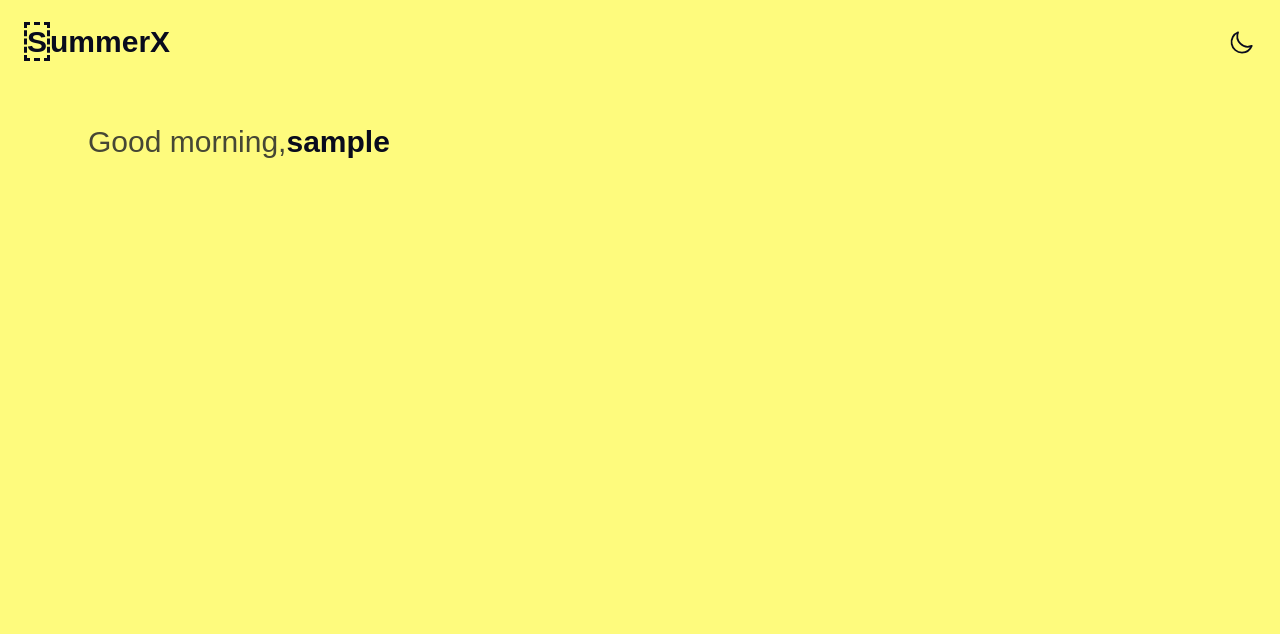
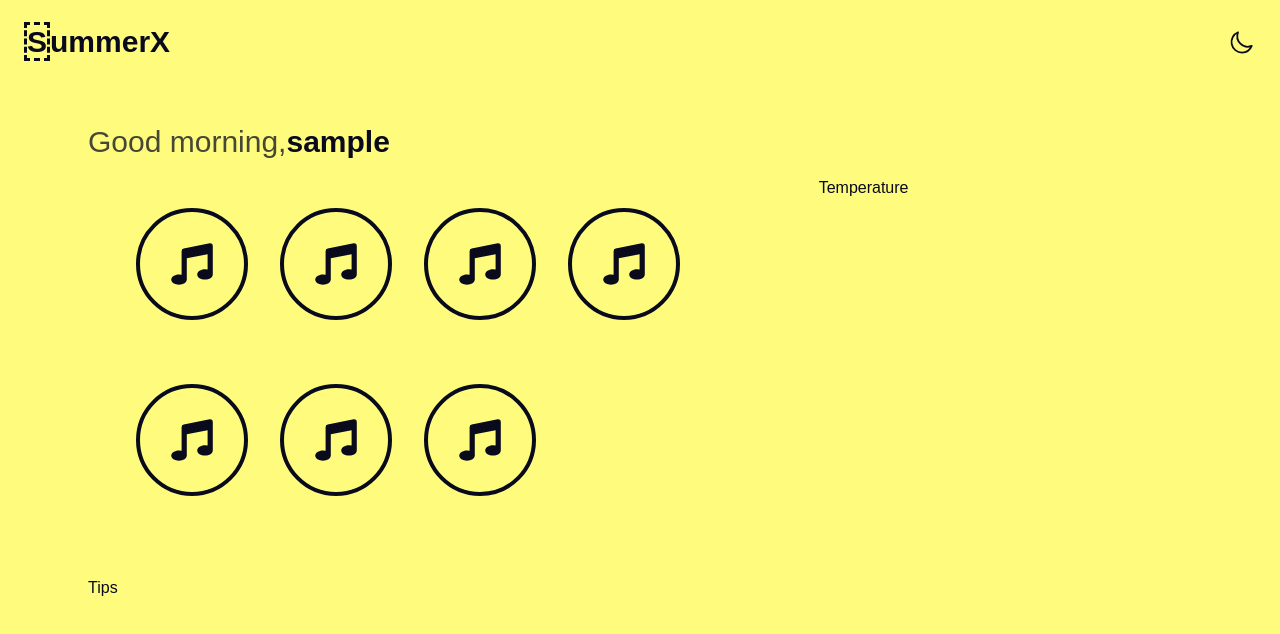
Before and after one commit to VishwaGauravIn/summerx, a Next.js app: page / in a window 1280 px wide. Shown: the top 634 px of the page. Built offline with nearby package versions, Linux system fonts and the light colour scheme; sample sign-in values are in the browser's storage.

Commit message:
initial widgets design

```diff
--- a/components/Dashboard/index.js
+++ b/components/Dashboard/index.js
@@ -1,10 +1,20 @@
-import React from 'react'
-import Greeting from './greetings/Greeting'
+import React from "react";
+import Greeting from "./greetings/Greeting";
+import Temperature from "./temperature";
+import Tips from "./tips";
+import Widgets from "./widgets";
 
 export default function Dashboard() {
   return (
-    <div className='md:p-16'>
-        <Greeting/>
+    <div className="md:p-16">
+      <Greeting />
+      <div className="flex flex-row flex-wrap p-4">
+        <Widgets />
+        <Temperature />
+      </div>
+      <div className="">
+        <Tips />
+      </div>
     </div>
-  )
+  );
 }
--- /dev/null
+++ b/components/Dashboard/widgets/Widget.js
@@ -0,0 +1,10 @@
+import React from 'react'
+
+export default function Widget({icon, label}) {
+  return (
+    <div className="group border-primary dark:border-secondary border-4 w-28 h-28 rounded-full flex flex-col m-4 justify-center items-center dark:text-secondary dark:hover:text-primary hover:text-secondary text-primary hover:bg-primary dark:hover:bg-secondary transition-all ease-in-out hover:ring-8 ring-primary/20 dark:ring-secondary/20 relative">
+        {icon}
+        <p className="absolute -bottom-11 text-xl opacity-80 hidden text-primary dark:text-secondary group-hover:flex font-semibold uppercase">{label}</p>
+      </div>
+  )
+}
--- a/components/Dashboard/widgets/index.js
+++ b/components/Dashboard/widgets/index.js
@@ -1,10 +1,18 @@
-import React from 'react'
+import React from "react";
+import { MusicNoteIcon } from "@heroicons/react/solid";
+import Widget from "./Widget";
 
-export default function Widgets
-() {
+export default function Widgets() {
+  const Music = (<MusicNoteIcon className="w-6/12"/>)
   return (
-    <div>Widgets
-
+    <div className="h-96 w-8/12 flex flex-row flex-wrap p-4">
+      <Widget icon={Music} label="Music"/>
+      <Widget icon={Music} label="Music"/>
+      <Widget icon={Music} label="Music"/>
+      <Widget icon={Music} label="Music"/>
+      <Widget icon={Music} label="Music"/>
+      <Widget icon={Music} label="Music"/>
+      <Widget icon={Music} label="Music"/>
     </div>
-  )
+  );
 }
```
